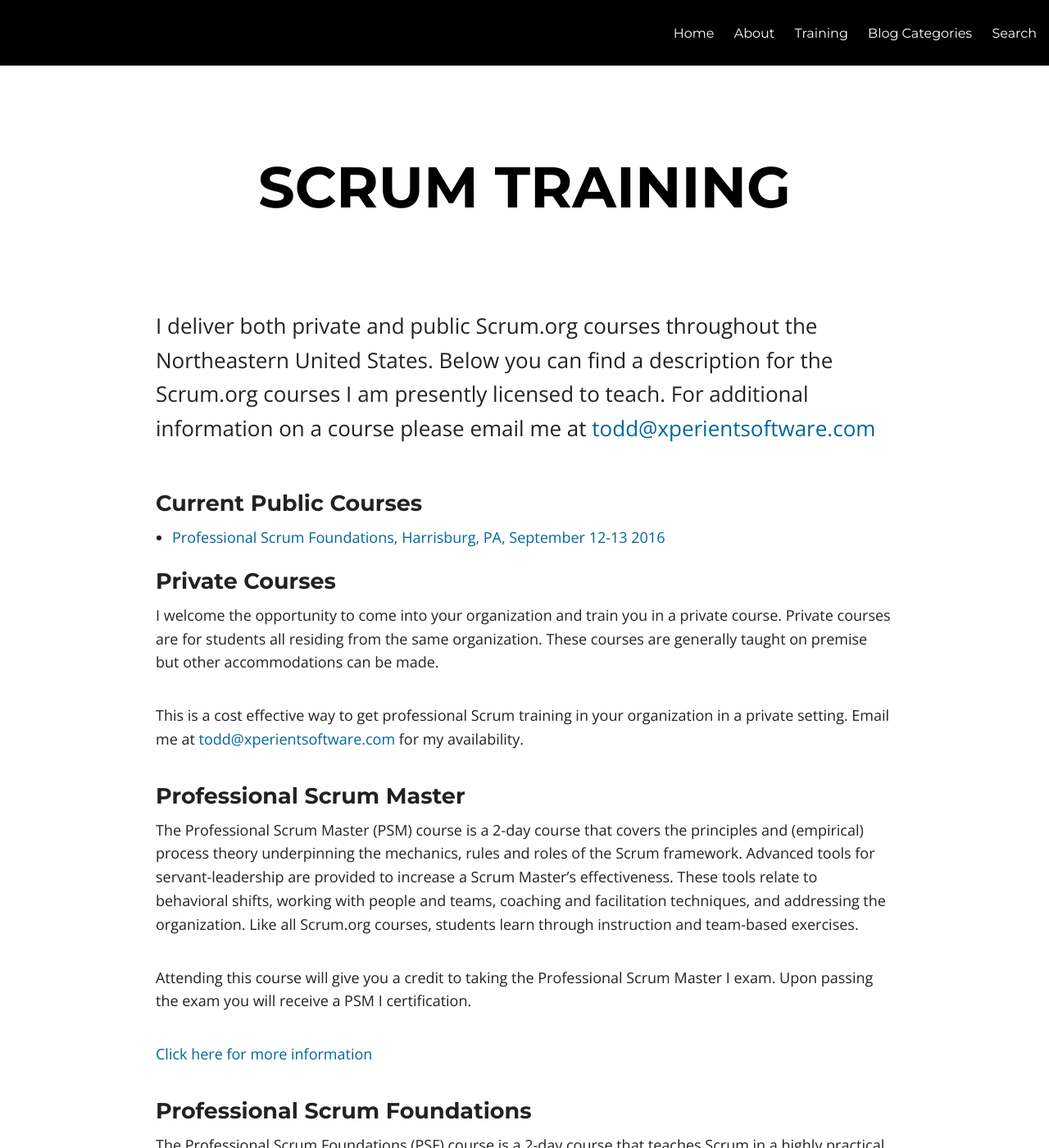
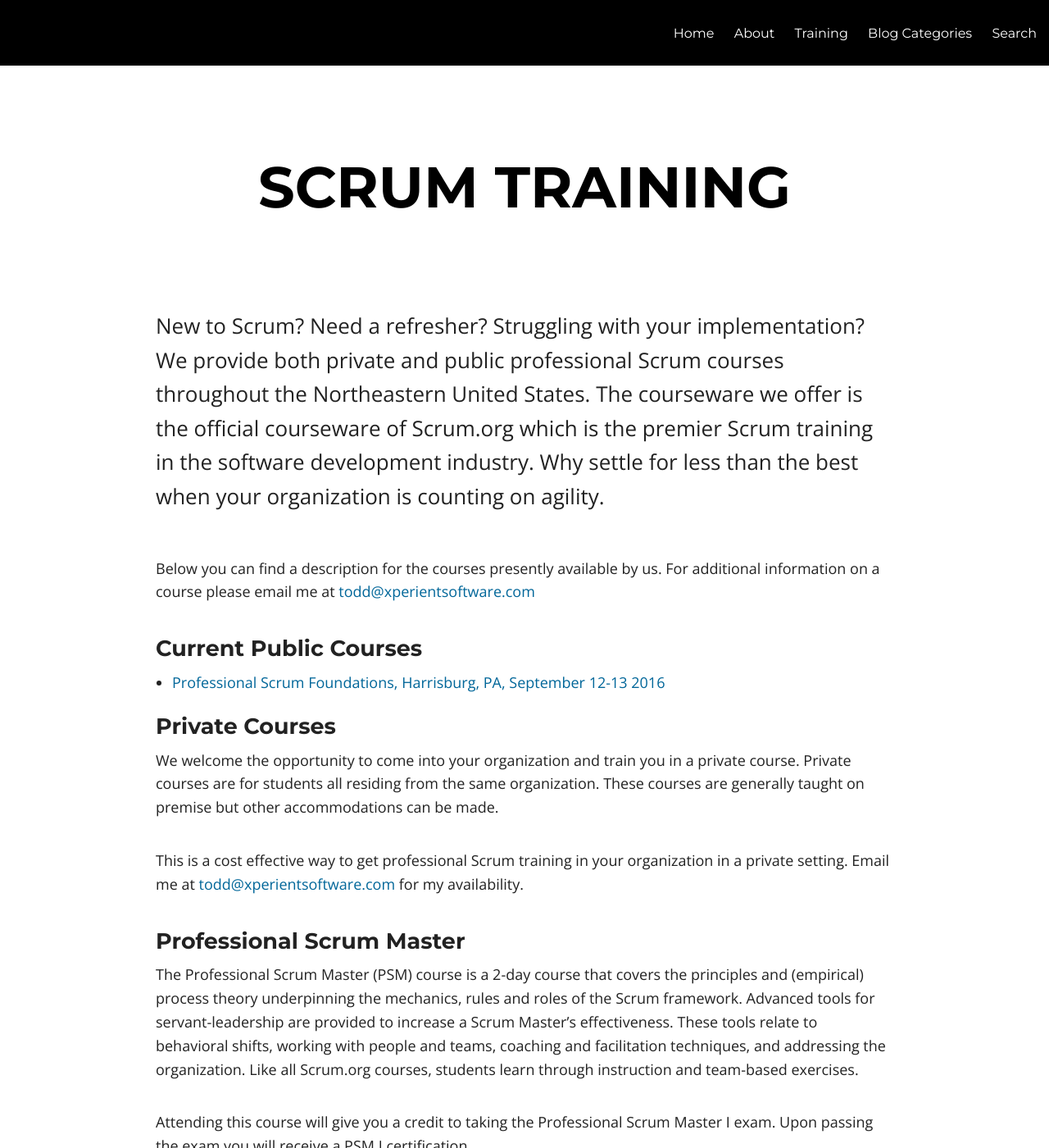
Before and after one commit to agiletodd/agiletodd.github.io, a Jekyll site: the page built from training.md, in a window 1280 px wide and 1400 px high. Shown: the whole window at 82% size. Built offline with Jekyll 4.4.1, drawn with Linux system fonts in a browser that asks for light colours; nearby versions of some CDN libraries.

Commit message:
Training Page Update

```diff
--- a/training.md
+++ b/training.md
@@ -7,12 +7,14 @@ description: Todd Miller Xperient Software offering Scrum Training and Scrum Cou
 chart: true
 ---
 
-I deliver both private and public Scrum.org courses throughout the Northeastern United States. Below you can find a description for the Scrum.org courses I am presently licensed to teach. For additional information on a course please email me at <a href="mailto:todd@xperientsoftware.com" target="_top">todd@xperientsoftware.com</a>
+New to Scrum? Need a refresher? Struggling with your implementation? We provide both private and public professional Scrum courses throughout the Northeastern United States. The courseware we offer is the official courseware of Scrum.org which is the premier Scrum training in the software development industry. Why settle for less than the best when your organization is counting on agility.
+
+Below you can find a description for the courses presently available by us. For additional information on a course please email me at <a href="mailto:todd@xperientsoftware.com" target="_top">todd@xperientsoftware.com</a>
 
 {% include public_courses.md %}
 
 ### Private Courses
-I welcome the opportunity to come into your organization and train you in a private course. Private courses are for students all residing from the same organization. These courses are generally taught on premise but other accommodations can be made.
+We welcome the opportunity to come into your organization and train you in a private course. Private courses are for students all residing from the same organization. These courses are generally taught on premise but other accommodations can be made.
 
 This is a cost effective way to get professional Scrum training in your organization in a private setting. Email me at <a href="mailto:todd@xperientsoftware.com" target="_top">todd@xperientsoftware.com</a> for my availability.
 
```
